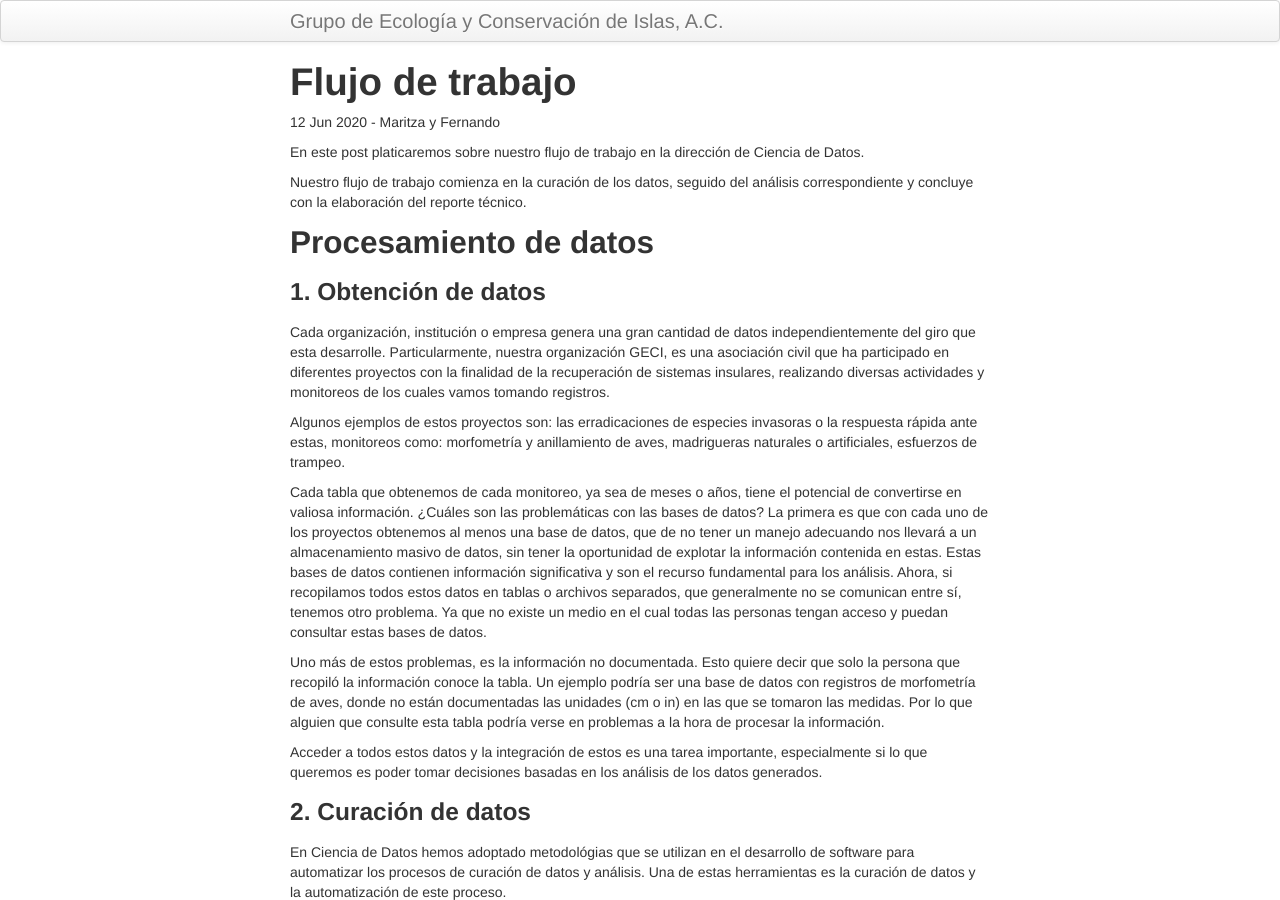
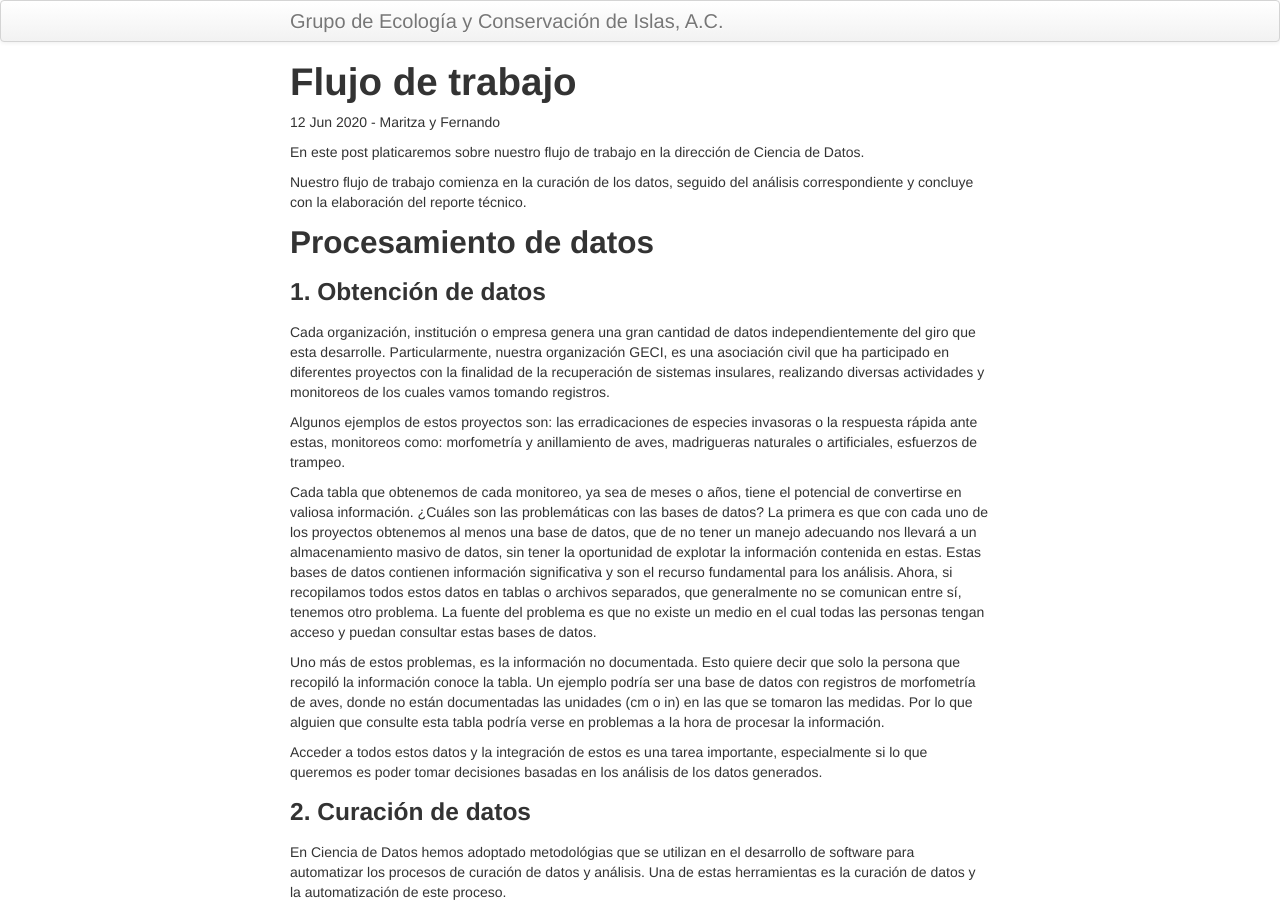
Before and after one commit to LizethMReyes/islasgeci.github.io, a Jekyll site: the page built from _posts/2020-06-12-flujo-trabajo.md, in a window 1280 px wide and 900 px high. Built offline with Jekyll 4.4.1, drawn with Linux system fonts in a browser that asks for light colours.

Commit message:
Update _posts/2020-06-12-flujo-trabajo.md
Co-authored-by: nepito <braulio.rojas@islas.org.mx>

```diff
--- a/_posts/2020-06-12-flujo-trabajo.md
+++ b/_posts/2020-06-12-flujo-trabajo.md
@@ -29,7 +29,7 @@ que con cada uno de los proyectos obtenemos al menos una base de datos, que de n
 adecuando nos llevará a un almacenamiento masivo de datos, sin tener la oportunidad de explotar la
 información contenida en estas. Estas bases de datos contienen información significativa y son el
 recurso fundamental para los análisis. Ahora, si recopilamos todos estos datos en tablas o archivos
-separados, que generalmente no se comunican entre sí, tenemos otro problema. Ya que no existe un
+separados, que generalmente no se comunican entre sí, tenemos otro problema. La fuente del problema es que no existe un
 medio en el cual todas las personas tengan acceso y puedan consultar estas bases de datos.
 
 Uno más de estos problemas, es la información no documentada. Esto quiere decir que solo la persona
```
